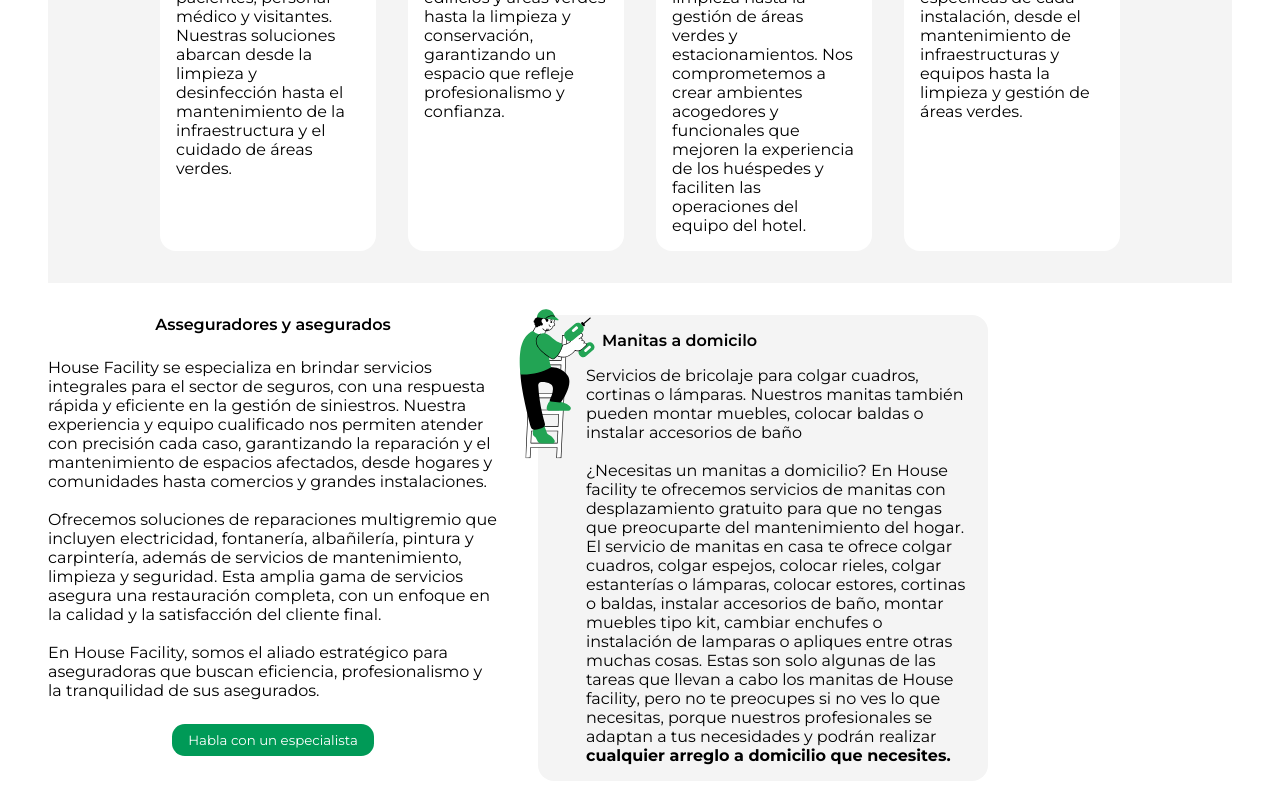
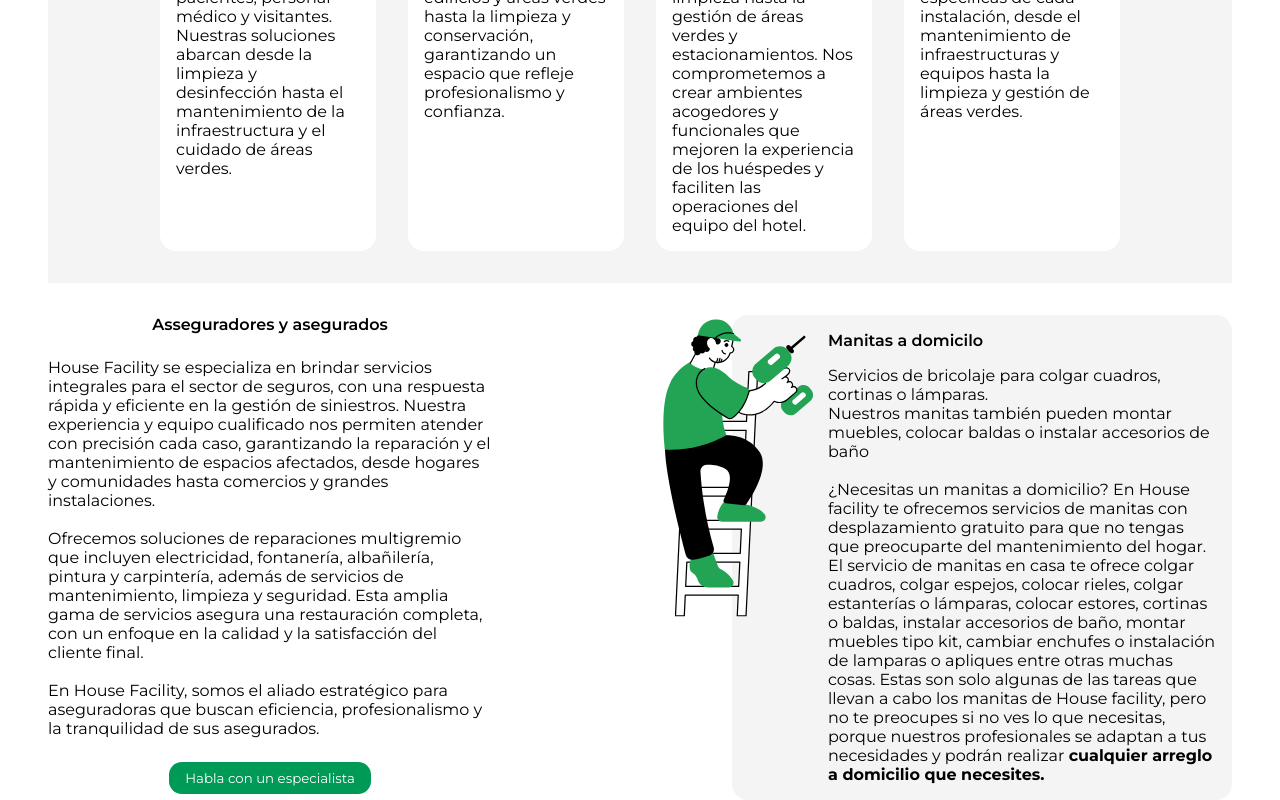
Before and after one commit to ogiovannilima/house-fs, a React (Vite) app: page / in a window 1280 px wide. Shown: the part 2954-3754 px from the top of the page. Built offline with nearby package versions, Linux system fonts and the light colour scheme.

Commit message:
add page four

```diff
--- a/src/pages/Home/index.tsx
+++ b/src/pages/Home/index.tsx
@@ -320,6 +320,7 @@
 
             <span>
               Servicios de bricolaje para colgar cuadros, cortinas o lámparas.
+              <br />
               Nuestros manitas también pueden montar muebles, colocar baldas o
               instalar accesorios de baño
               <br />
--- a/src/pages/Home/styles.ts
+++ b/src/pages/Home/styles.ts
@@ -373,6 +373,10 @@
 
   @media (min-width: 1025px) {
     // Para desktop
+    justify-content: center;
+    max-width: 1845px;
+    margin: 0 auto;
+    gap: 15rem;
   }
 `;
 
@@ -389,12 +393,17 @@
 
   @media (min-width: 1025px) {
     // Para desktop
+    max-width: 620px;
   }
 `;
 
 export const TextServices = styled.div`
   font-size: 1rem;
   font-weight: 400;
+
+  @media (min-width: 1025px) {
+    // Para desktop
+  }
 `;
 
 export const TitleServices = styled.div`
@@ -424,7 +433,7 @@
     width: 4rem;
   }
 
-  @media (min-width: 769px) {
+  @media (min-width: 481px) {
     // Para tablet
     max-width: 450px;
     position: relative;
@@ -443,6 +452,18 @@
 
   @media (min-width: 1025px) {
     // Para desktop
+    max-width: 500px;
+    position: relative;
+
+    span {
+      padding-left: 5rem;
+    }
+
+    img {
+      position: absolute;
+      width: 12rem;
+      right: 25rem;
+    }
   }
 `;
 
@@ -457,7 +478,12 @@
   font-size: 1rem;
   font-weight: 600;
   font-style: normal;
+
   @media (min-width: 481px) {
     padding-left: 3rem;
   }
+
+  @media (min-width: 1025px) {
+    padding-left: 5rem;
+  }
 `;
```
